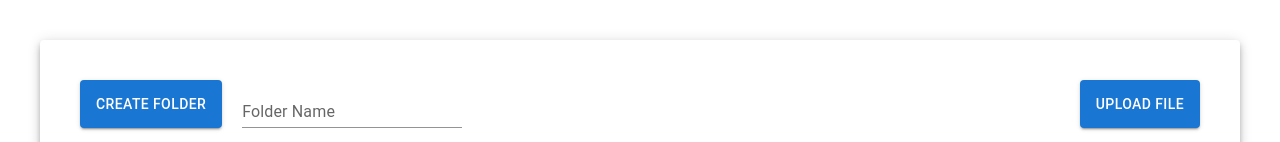
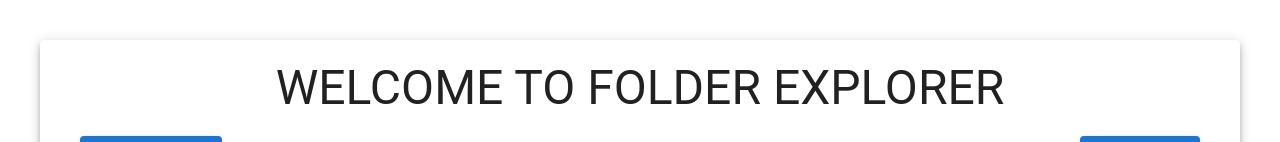
Before and after one commit to tomarks/eze-geo, a React (Vite) app in the folder src/frontend/: page / in a window 1280 px wide. Shown: the top 142 px of the page. Built offline with nearby package versions, Linux system fonts and the light colour scheme; no server answers; the HTML template or start-up script is replaced by a standard one.

Commit message:
Update home-page.tsx

```diff
--- a/src/frontend/src/features/home/home-page.tsx
+++ b/src/frontend/src/features/home/home-page.tsx
@@ -6,9 +6,9 @@ import {
   Card,
   CardContent,
   CardHeader,
-  DialogTitle,
   Paper,
   TextField,
+  Typography,
 } from '@mui/material';
 import { DirectoryBreadcrumbs } from '../../components/breadcrumbs/directory-breadcrumbs.component';
 
@@ -31,9 +31,15 @@ export const Home = () => {
   return (
     <>
       <Paper
-        className="m-5 min-h-[calc(100vh-80px)] w-[calc(100vw-80px)] p-5 flex flex-col"
+        className="m-5 flex min-h-[calc(100vh-80px)] w-[calc(100vw-80px)] flex-col p-5"
         elevation={5}
       >
+        <div>
+          <Typography className="uppercase" variant="h3" component="h3">
+            Welcome to Folder Explorer
+          </Typography>
+        </div>
+
         <div className="m-5 flex flex-row gap-5">
           <div className="flex flex-row gap-5 ">
             <Button variant="contained">Create Folder</Button>
@@ -43,13 +49,11 @@ export const Home = () => {
               variant="standard"
             />
           </div>
-          <div className='grow flex justify-end flex-row'>
+          <div className="flex grow flex-row justify-end">
             <Button variant="contained">Upload File</Button>
-
           </div>
-
         </div>
-        <div className="m-5 flex flex-1 h-full flex-row gap-5">
+        <div className="m-5 flex h-full flex-1 flex-row gap-5">
           <Card elevation={2} className=" h-full w-96">
             <CardHeader className="text-left" title="Folders" />
             <CardContent>
@@ -57,8 +61,11 @@ export const Home = () => {
             </CardContent>
           </Card>
 
-            <Card elevation={2}  className='w-full'>
-              <CardHeader className="text-left" title={<DirectoryBreadcrumbs />} />
+          <Card elevation={2} className="w-full">
+            <CardHeader
+              className="text-left"
+              title={<DirectoryBreadcrumbs />}
+            />
             <CardContent className="">
               <div>Content...</div>
             </CardContent>
```
Lines whose indentation alone changed are shown as unchanged.
